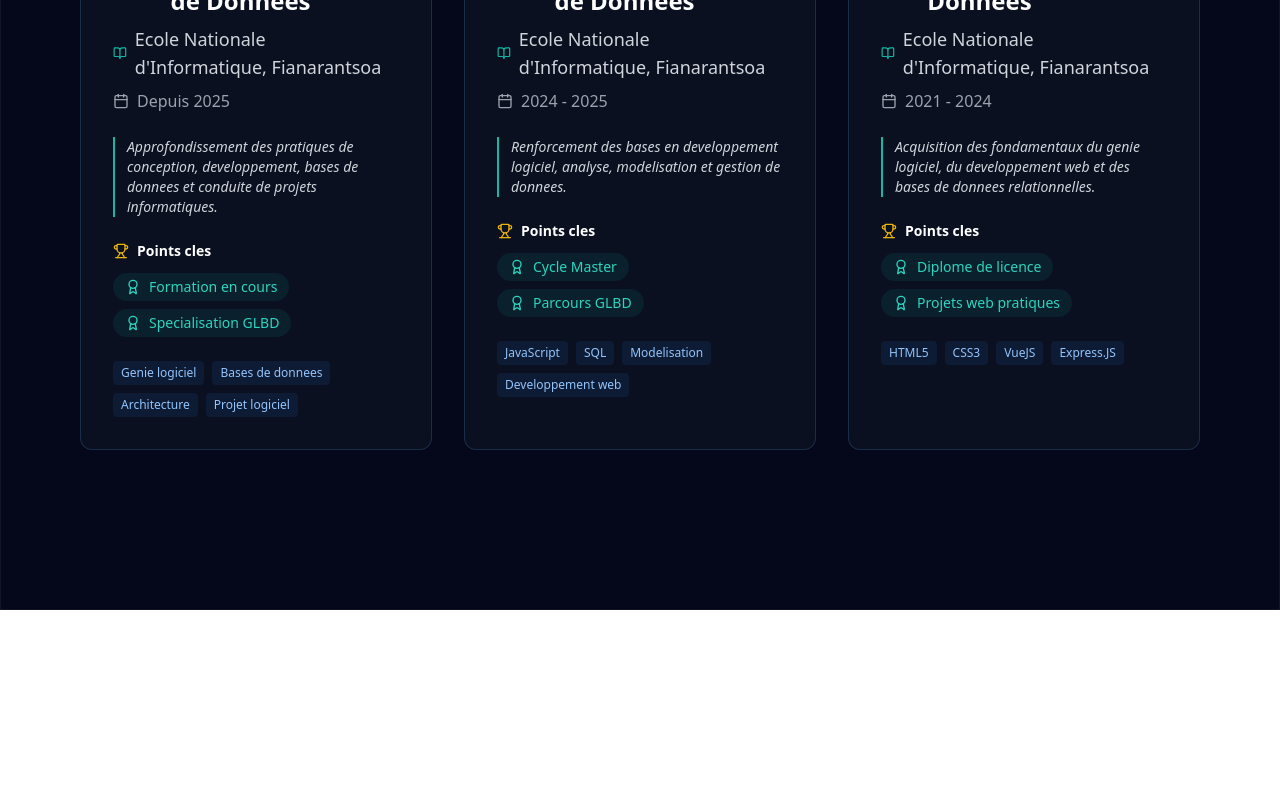
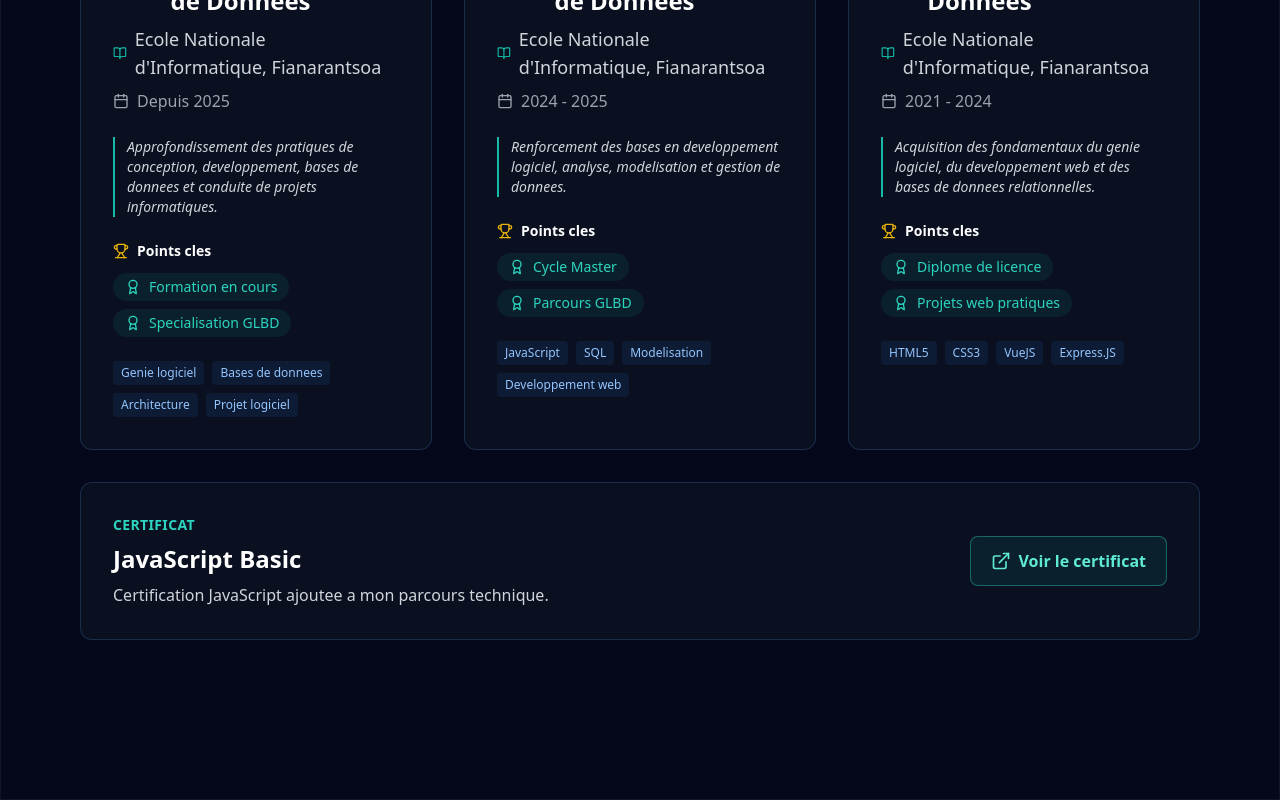
Before and after one commit to KennyU13/KennyU13.github.io, a React (Vite) app: page /education in a window 1280 px wide. Shown: the part 464-1264 px from the top of the page. Before the commit the page ends 1074 px from the top, so only its background shows below. Built offline with nearby package versions, Linux system fonts and the light colour scheme.

Commit message:
Show JavaScript certificate link

```diff
--- a/src/pages/Education/Education.jsx
+++ b/src/pages/Education/Education.jsx
@@ -1,5 +1,5 @@
 import { useState } from "react";
-import { Award, Calendar, BookOpen, Trophy } from "lucide-react";
+import { Award, Calendar, BookOpen, Trophy, ExternalLink } from "lucide-react";
 import { motion } from "framer-motion";
 
 const EducationSection = () => {
@@ -158,6 +158,36 @@ const EducationSection = () => {
             </motion.div>
           ))}
         </motion.div>
+
+        <motion.div
+          variants={cardVariants}
+          initial="hidden"
+          animate="visible"
+          className="mt-8 rounded-xl border border-blue-400/20 bg-gray-900/50 p-8 backdrop-blur-sm"
+        >
+          <div className="flex flex-col gap-5 md:flex-row md:items-center md:justify-between">
+            <div>
+              <p className="text-sm font-semibold uppercase tracking-wide text-teal-400">
+                Certificat
+              </p>
+              <h3 className="mt-2 text-2xl font-bold text-white">
+                JavaScript Basic
+              </h3>
+              <p className="mt-2 text-gray-300">
+                Certification JavaScript ajoutee a mon parcours technique.
+              </p>
+            </div>
+            <a
+              href="/certificates/javascript_basic_certificate.pdf"
+              target="_blank"
+              rel="noopener noreferrer"
+              className="inline-flex items-center justify-center gap-2 rounded-lg border border-teal-400/40 bg-teal-500/10 px-5 py-3 font-semibold text-teal-300 transition hover:bg-teal-500/20"
+            >
+              <ExternalLink className="h-5 w-5" />
+              Voir le certificat
+            </a>
+          </div>
+        </motion.div>
       </div>
     </section>
   );
```
